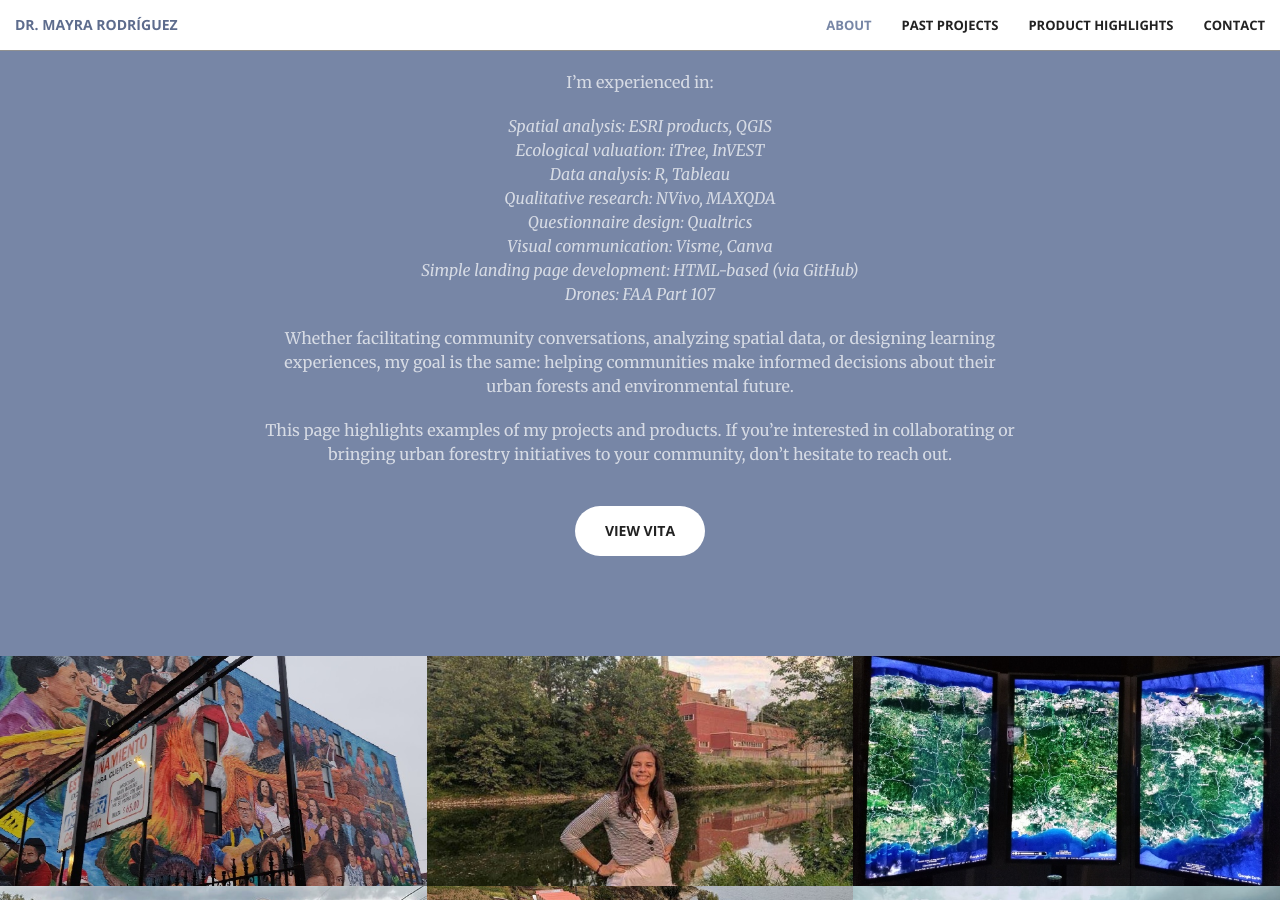
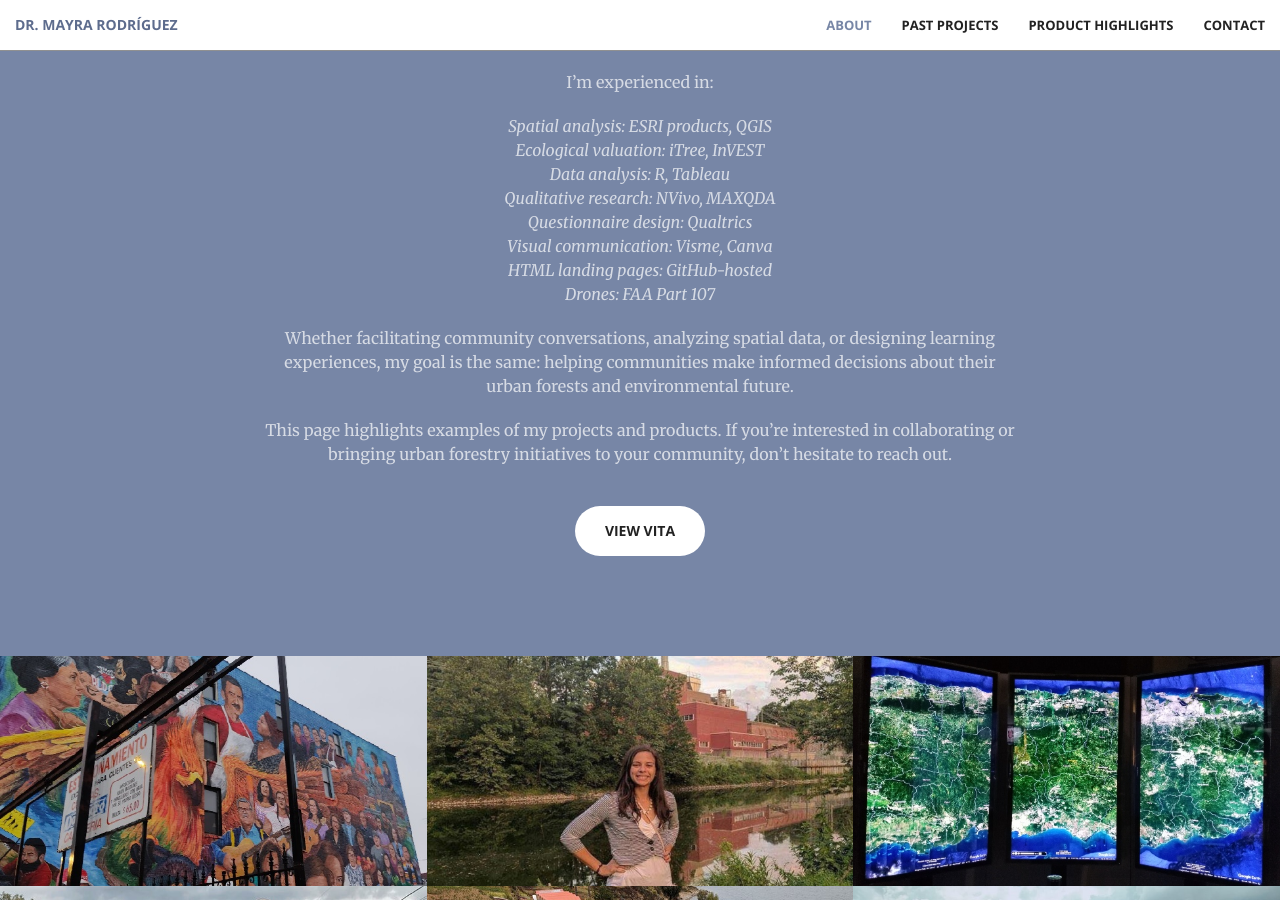
Before and after one commit to RodriguezMayraI/RodriguezMayraI.github.io, a Jekyll site: the page built from index.html, in a window 1280 px wide and 900 px high, scrolled down 1398 px. Built offline with Jekyll 4.4.1, drawn with Linux system fonts in a browser that asks for light colours.

Commit message:
Update call-to-action.html

```diff
--- a/_includes/call-to-action.html
+++ b/_includes/call-to-action.html
@@ -38,7 +38,7 @@
     <em>Qualitative research: NVivo, MAXQDA</em><br>
     <em>Questionnaire design: Qualtrics</em><br>
     <em>Visual communication: Visme, Canva</em><br>
-    <em>Simple landing page development: HTML-based (via GitHub)</em><br>
+    <em>HTML landing pages: GitHub-hosted</em><br>
     <em>Drones: FAA Part 107</em><br>
                 </p>
 
```
